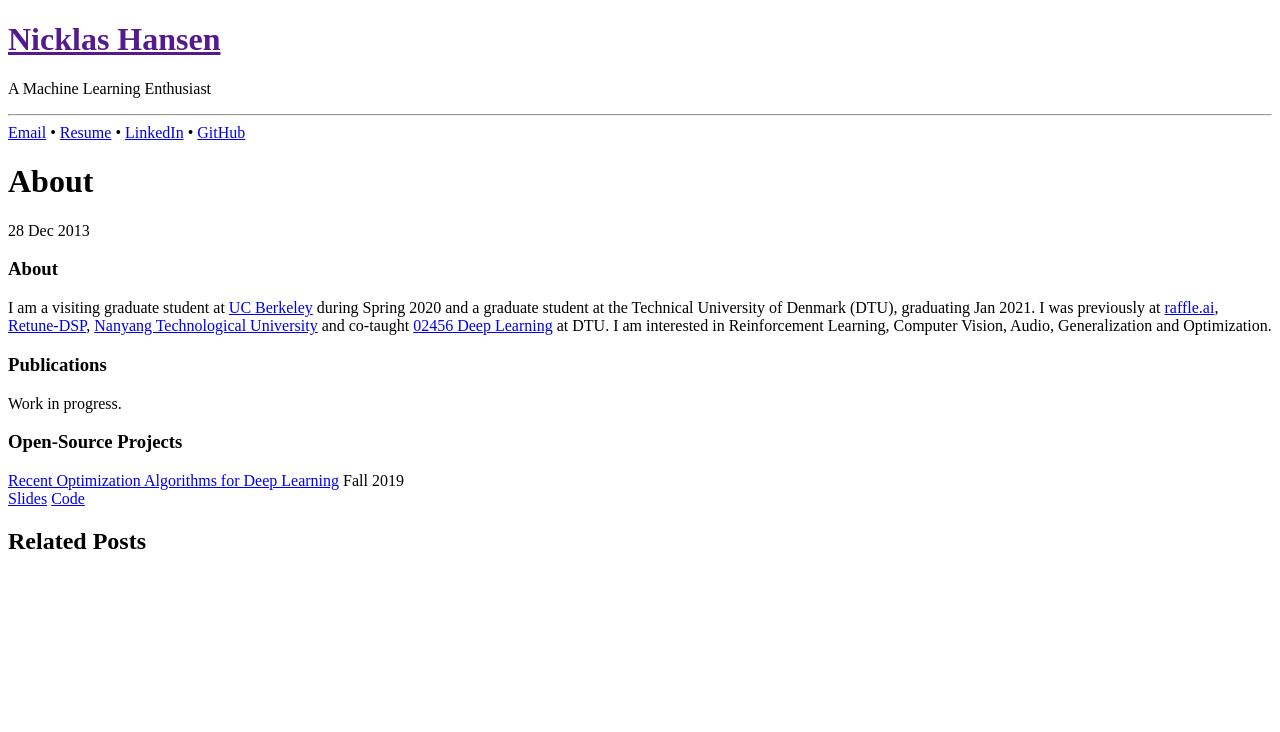
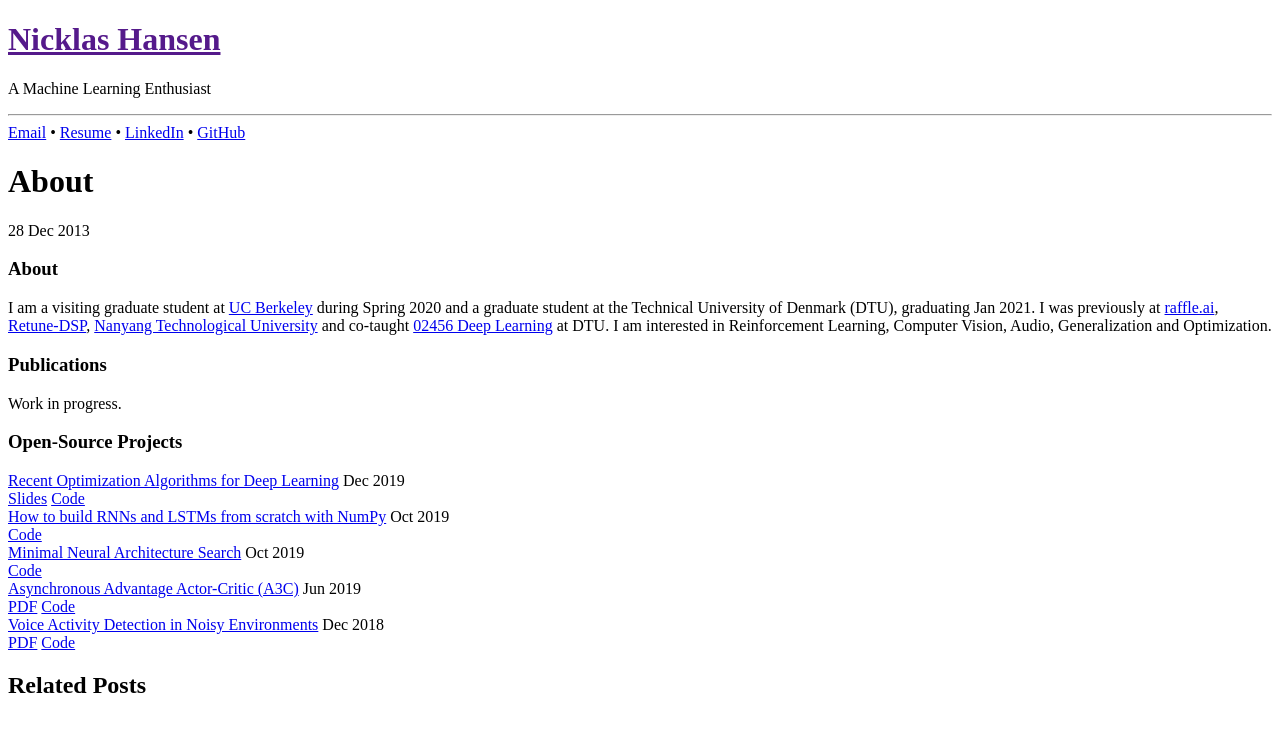
Before and after one commit to nicklashansen/nicklashansen.github.io, a Jekyll site: the page built from _posts/2013-12-28-about.md, in a window 1280 px wide. Shown: the top 732 px of the page. Built offline with Jekyll 4.4.1, drawn with Linux system fonts in a browser that asks for light colours; grey boxes are pictures that could not be loaded.

Commit message:
updated projects

```diff
--- a/_includes/head.html
+++ b/_includes/head.html
@@ -23,7 +23,6 @@
 
   <!-- Icons -->
   <link rel="apple-touch-icon-precomposed" sizes="144x144" href="{{ site.baseurl }}public/apple-touch-icon-144-precomposed.png">
-                                 <link rel="shortcut icon" href="{{ site.baseurl }}public/favicon.ico">
 
   <!-- RSS -->
   <link rel="alternate" type="application/rss+xml" title="RSS" href="/atom.xml">
--- a/_posts/2013-12-28-about.md
+++ b/_posts/2013-12-28-about.md
@@ -19,9 +19,51 @@ Work in progress.
     <div class="nicklashansen-item-img" style="background-image: url(https://raw.githubusercontent.com/nicklashansen/neural-net-optimization/master/results/loss_cifar_sgd.png)" href="https://github.com/nicklashansen/neural-net-optimization"></div>
     <div class="nicklashansen-item-box">
     <a class="nicklashansen-item-title" href="https://github.com/nicklashansen/neural-net-optimization">Recent Optimization Algorithms for Deep Learning</a>
-    <span class="nicklashansen-item-desc">Fall 2019</span>
+    <span class="nicklashansen-item-desc">Dec 2019</span>
     <div class="nicklashansen-item-links">
         <a class="nicklashansen-item-link nicklashansen-slides" href="https://drive.google.com/file/d/1JvwnXfL-u_kuym2IVzZ_IR9TFN_u4kte/view">Slides</a>
         <a class="nicklashansen-item-link nicklashansen-code" href="https://github.com/nicklashansen/neural-net-optimization">Code</a>
     </div>
 </div>
+
+<div class="nicklashansen-item">
+    <div class="nicklashansen-item-img" style="background-image: url(https://i.imgur.com/sGdC9nY.png)" href="https://github.com/nicklashansen/rnn_lstm_from_scratch"></div>
+    <div class="nicklashansen-item-box">
+    <a class="nicklashansen-item-title" href="https://github.com/nicklashansen/rnn_lstm_from_scratch">How to build RNNs and LSTMs from scratch with NumPy</a>
+    <span class="nicklashansen-item-desc">Oct 2019</span>
+    <div class="nicklashansen-item-links">
+        <a class="nicklashansen-item-link nicklashansen-code" href="https://github.com/nicklashansen/rnn_lstm_from_scratch">Code</a>
+    </div>
+</div>
+
+<div class="nicklashansen-item">
+    <div class="nicklashansen-item-img" style="background-image: url(https://i.imgur.com/HQ69F0j.png)" href="https://github.com/nicklashansen/minimal-nas"></div>
+    <div class="nicklashansen-item-box">
+    <a class="nicklashansen-item-title" href="https://github.com/nicklashansen/minimal-nas">Minimal Neural Architecture Search</a>
+    <span class="nicklashansen-item-desc">Oct 2019</span>
+    <div class="nicklashansen-item-links">
+        <a class="nicklashansen-item-link nicklashansen-code" href="https://github.com/nicklashansen/minimal-nas">Code</a>
+    </div>
+</div>
+
+<div class="nicklashansen-item">
+    <div class="nicklashansen-item-img" style="background-image: url(https://i.imgur.com/LIG0d0K.png)" href="https://github.com/nicklashansen/a3c"></div>
+    <div class="nicklashansen-item-box">
+    <a class="nicklashansen-item-title" href="https://github.com/nicklashansen/a3c">Asynchronous Advantage Actor-Critic (A3C)</a>
+    <span class="nicklashansen-item-desc">Jun 2019</span>
+    <div class="nicklashansen-item-links">
+        <a class="nicklashansen-item-link nicklashansen-pdf" href="https://github.com/nicklashansen/a3c/blob/master/paper.pdf">PDF</a>
+        <a class="nicklashansen-item-link nicklashansen-code" href="https://github.com/nicklashansen/a3c">Code</a>
+    </div>
+</div>
+
+<div class="nicklashansen-item">
+    <div class="nicklashansen-item-img" style="background-image: url(https://i.imgur.com/FlPshTH.png)" href="https://github.com/nicklashansen/voice-activity-detection"></div>
+    <div class="nicklashansen-item-box">
+    <a class="nicklashansen-item-title" href="https://github.com/nicklashansen/voice-activity-detection">Voice Activity Detection in Noisy Environments</a>
+    <span class="nicklashansen-item-desc">Dec 2018</span>
+    <div class="nicklashansen-item-links">
+        <a class="nicklashansen-item-link nicklashansen-pdf" href="https://github.com/nicklashansen/voice-activity-detection/blob/master/Paper.pdf">PDF</a>
+        <a class="nicklashansen-item-link nicklashansen-code" href="https://github.com/nicklashansen/voice-activity-detection">Code</a>
+    </div>
+</div>
```
Also changed, not shown: public/css/nicklashansen.css (+5 -5 lines).
